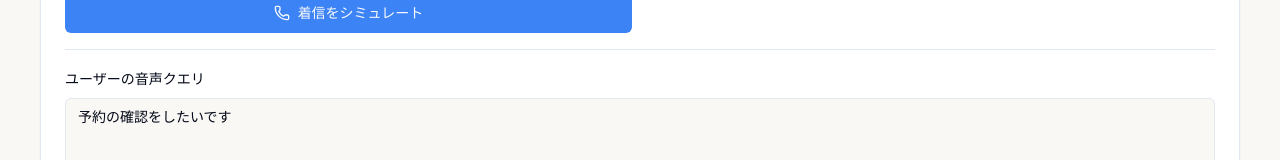
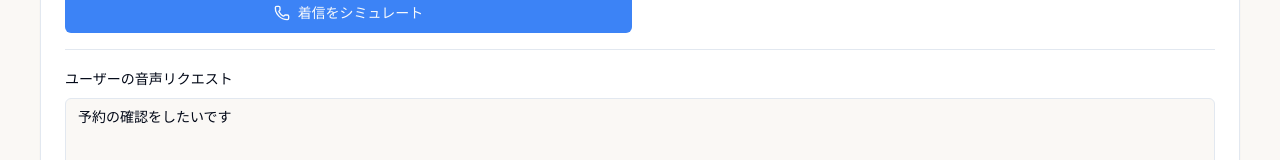
Before and after one commit to yuguang9527/kiyaku-smart-frontdesk, a React (Vite) app: page /admin/twilio in a window 1280 px wide. Shown: the part 1513-1673 px from the top of the page. Built offline with nearby package versions, Linux system fonts and the light colour scheme; no server answers; what groq-sdk would draw is missing.

Commit message:
Rename "音声クエリ" to "音声リクエスト"
Replaced instances of "音声クエリ" with "音声リクエスト" in the codebase.

```diff
--- a/src/components/admin/TwilioSimulator.tsx
+++ b/src/components/admin/TwilioSimulator.tsx
@@ -1,4 +1,3 @@
-
 import React, { useState } from 'react';
 import { Card, CardContent, CardHeader, CardTitle } from '@/components/ui/card';
 import { Button } from '@/components/ui/button';
@@ -50,7 +49,7 @@ const TwilioSimulator: React.FC = () => {
 
       toast({
         title: "AI応答が生成されました",
-        description: "音声クエリに対するAI応答が生成されました",
+        description: "音声リクエストに対するAI応答が生成されました",
       });
     } catch (error) {
       console.error('Error generating voice response:', error);
@@ -95,7 +94,7 @@ const TwilioSimulator: React.FC = () => {
 
         <div className="space-y-2 pt-4 border-t">
           <label htmlFor="user-query" className="text-sm font-medium">
-            ユーザーの音声クエリ
+            ユーザーの音声リクエスト
           </label>
           <Textarea
             id="user-query"
```
